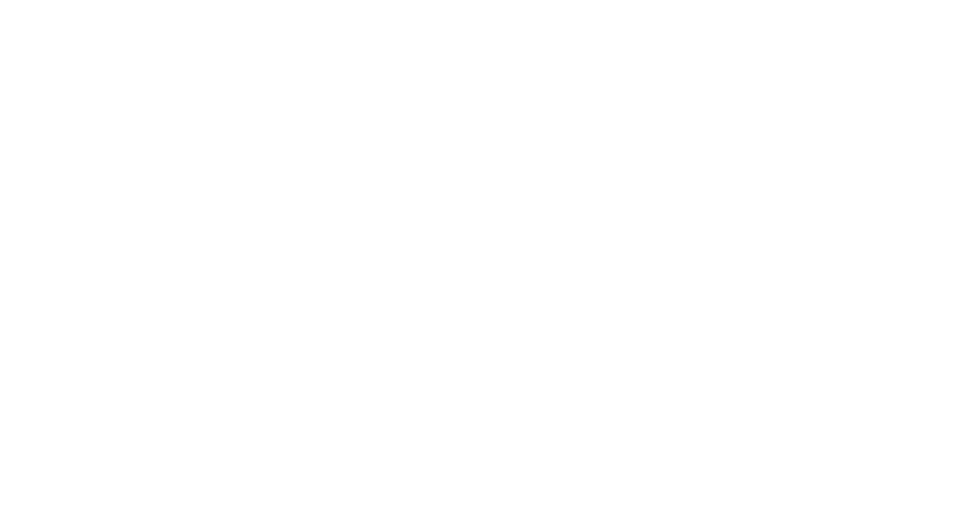
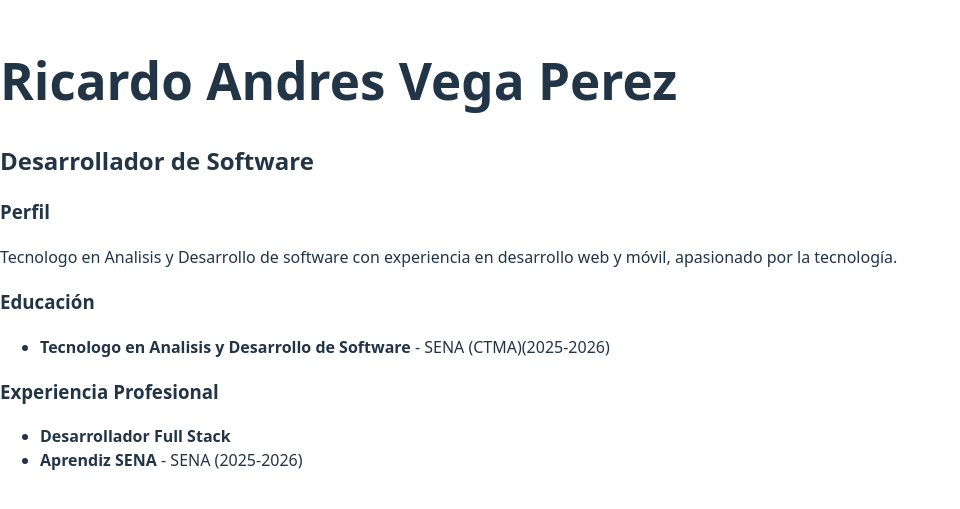
Before and after one commit to ricardo778/cv-props-react-ricardo-vega, a React (Vite) app: page / in a window 1280 px wide. Shown: the part 147-656 px from the top of the page, without its empty margins (0-960 px from the left). Built offline with nearby package versions, Linux system fonts and the light colour scheme.

Commit message:
feat: componente Educacion con formación complementaria

```diff
--- a/src/App.jsx
+++ b/src/App.jsx
@@ -1,9 +1,17 @@
+import CabeceraCV from "./components/CabeceraCV.jsx";
+import Perfil from "./components/Perfil.jsx";
+import Educacion from "./components/Educacion.jsx";
+import Experiencia from "./components/Experiencia.jsx";
+
 function App() {
   return (
-    <>
-      <div></div>
-    </>
+    <div>
+      <CabeceraCV />
+      <Perfil />
+      <Educacion />
+      <Experiencia />
+    </div>
   );
 }
 
-export default App
+export default App;
--- a/src/components/CabeceraCV.jsx
+++ b/src/components/CabeceraCV.jsx
@@ -2,7 +2,7 @@
   return (
     <header>
       <h1>Ricardo Andres Vega Perez</h1>
-      <h2>Desarrollador UI Frontend</h2>
+      <h2>Desarrollador de Software</h2>
     </header>
   );
 }
--- /dev/null
+++ b/src/components/Educacion.jsx
@@ -0,0 +1,12 @@
+export default function Educacion() {
+  return (
+    <section>
+      <h3>Educación</h3>
+      <ul>
+        <li>
+          <strong>Tecnologo en Analisis y Desarrollo de Software</strong> - SENA (CTMA)(2025-2026)
+        </li>
+      </ul>
+    </section>
+  );
+}
```
